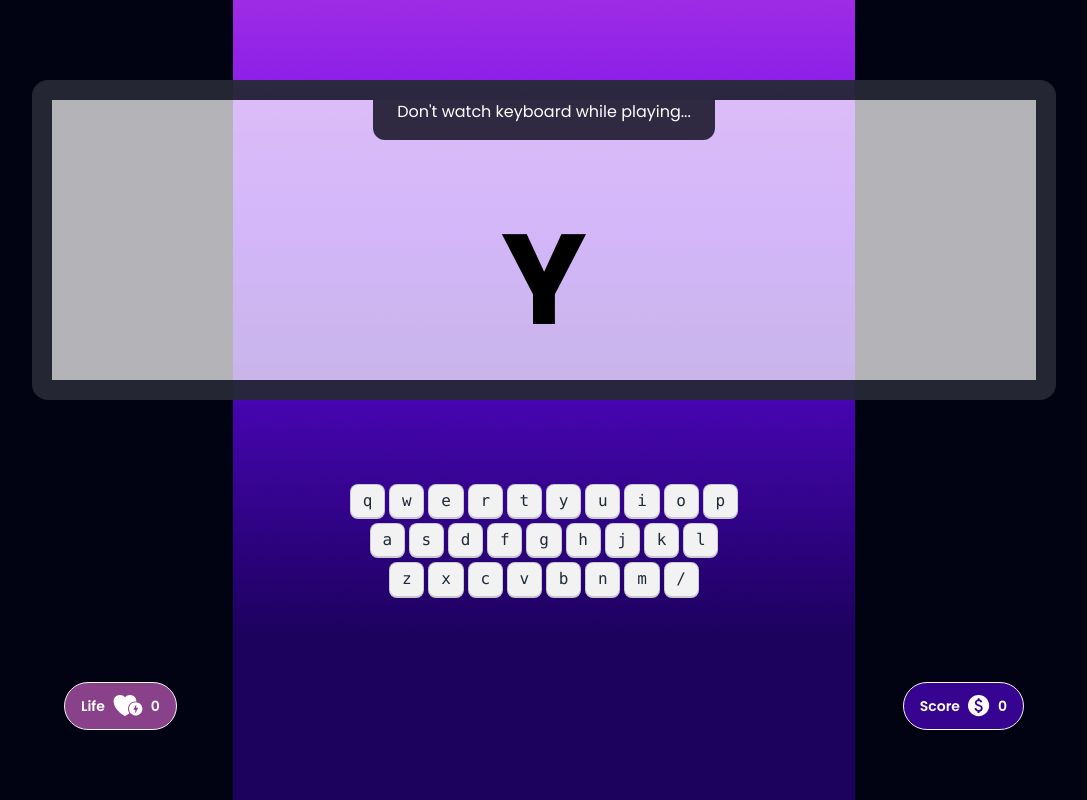
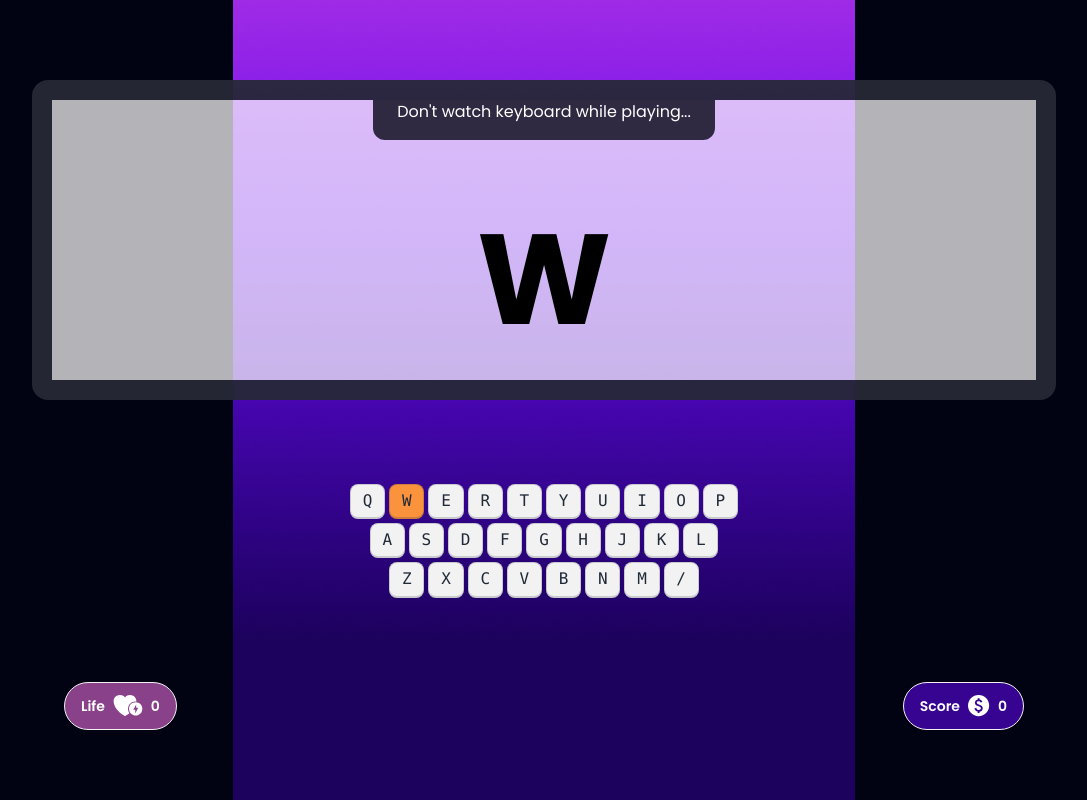
Before and after one commit to nazmul-nhb/alpha-clash-pro, a plain HTML site: page index.html in a window 1280 px wide. Both pictures are taken after a click on the button "Play Now". Shown: the whole page, without its empty margins (96-1183 px from the left). Drawn offline with nearby package versions, Linux system fonts and the light colour scheme.

Commit message:
created functions to generate random letter

```diff
--- a/index.html
+++ b/index.html
@@ -34,43 +34,43 @@
                         </p>
                     </div>
                     <div class="flex justify-center items-center h-full">
-                        <p class="text-black text-9xl font-bold">Y</p>
+                        <p id="current-letter" class="text-black text-9xl font-bold uppercase">Y</p>
                     </div>
                 </div>
                 <!-- keyboard start -->
-                <div>
+                <div class="uppercase">
                     <div class="flex justify-center gap-1 my-1 w-full">
-                        <kbd class="kbd">q</kbd>
-                        <kbd class="kbd">w</kbd>
-                        <kbd class="kbd">e</kbd>
-                        <kbd class="kbd">r</kbd>
-                        <kbd class="kbd">t</kbd>
-                        <kbd class="kbd">y</kbd>
-                        <kbd class="kbd">u</kbd>
-                        <kbd class="kbd">i</kbd>
-                        <kbd class="kbd">o</kbd>
-                        <kbd class="kbd">p</kbd>
+                        <kbd id="q" class="kbd">q</kbd>
+                        <kbd id="w" class="kbd">w</kbd>
+                        <kbd id="e" class="kbd">e</kbd>
+                        <kbd id="r" class="kbd">r</kbd>
+                        <kbd id="t" class="kbd">t</kbd>
+                        <kbd id="y" class="kbd">y</kbd>
+                        <kbd id="u" class="kbd">u</kbd>
+                        <kbd id="i" class="kbd">i</kbd>
+                        <kbd id="o" class="kbd">o</kbd>
+                        <kbd id="p" class="kbd">p</kbd>
                     </div>
                     <div class="flex justify-center gap-1 my-1 w-full">
-                        <kbd class="kbd">a</kbd>
-                        <kbd class="kbd">s</kbd>
-                        <kbd class="kbd">d</kbd>
-                        <kbd class="kbd">f</kbd>
-                        <kbd class="kbd">g</kbd>
-                        <kbd class="kbd">h</kbd>
-                        <kbd class="kbd">j</kbd>
-                        <kbd class="kbd">k</kbd>
-                        <kbd class="kbd">l</kbd>
+                        <kbd id="a" class="kbd">a</kbd>
+                        <kbd id="s" class="kbd">s</kbd>
+                        <kbd id="d" class="kbd">d</kbd>
+                        <kbd id="f" class="kbd">f</kbd>
+                        <kbd id="g" class="kbd">g</kbd>
+                        <kbd id="h" class="kbd">h</kbd>
+                        <kbd id="j" class="kbd">j</kbd>
+                        <kbd id="k" class="kbd">k</kbd>
+                        <kbd id="l" class="kbd">l</kbd>
                     </div>
                     <div class="flex justify-center gap-1 my-1 w-full">
-                        <kbd class="kbd">z</kbd>
-                        <kbd class="kbd">x</kbd>
-                        <kbd class="kbd">c</kbd>
-                        <kbd class="kbd">v</kbd>
-                        <kbd class="kbd">b</kbd>
-                        <kbd class="kbd">n</kbd>
-                        <kbd class="kbd">m</kbd>
-                        <kbd class="kbd">/</kbd>
+                        <kbd id="z" class="kbd">z</kbd>
+                        <kbd id="x" class="kbd">x</kbd>
+                        <kbd id="c" class="kbd">c</kbd>
+                        <kbd id="v" class="kbd">v</kbd>
+                        <kbd id="b" class="kbd">b</kbd>
+                        <kbd id="n" class="kbd">n</kbd>
+                        <kbd id="m" class="kbd">m</kbd>
+                        <kbd id="/" class="kbd">/</kbd>
                     </div>
                 </div>
                 <!-- keyboard end -->
@@ -100,6 +100,7 @@
             </div>
         </section>
     </main>
+    <script src="scripts/utility.js"></script>
     <script src="scripts/clash-script.js"></script>
 </body>
 
--- a/scripts/clash-script.js
+++ b/scripts/clash-script.js
@@ -7,17 +7,16 @@ function play(){
 }
  */
 
-// reusable function
-function hideElementByID(id) {
-    const element = document.getElementById(id);
-    element.classList.add('hidden');
+function continueGame() {
+    // 1. generate a random alphabet
+    const alphabet = getARandomLetter();
+    const currentAlphabet = document.getElementById('current-letter');
+    currentAlphabet.innerText = alphabet;
+    setBgColorById(alphabet);
 }
 
-function showElementByID(id) {
-    const element = document.getElementById(id);
-    element.classList.remove('hidden');
-}
-function play(){
+function play() {
     hideElementByID('home-screen');
     showElementByID('play-ground');
+    continueGame();
 }
--- /dev/null
+++ b/scripts/utility.js
@@ -0,0 +1,24 @@
+
+// reusable function
+function hideElementByID(id) {
+    const element = document.getElementById(id);
+    element.classList.add('hidden');
+}
+
+function showElementByID(id) {
+    const element = document.getElementById(id);
+    element.classList.remove('hidden');
+}
+
+function setBgColorById(id) {
+    const element = document.getElementById(id);
+    element.classList.add('bg-orange-400');
+}
+
+function getARandomLetter() {
+    const alphabetString = 'abcdefghijklmnopqrstuvwxyz';
+    const alphabets = alphabetString.split(''); //creating an alphabet array
+    const randomNumber = Math.round(Math.random() * 25);
+    const alphabet = alphabets[randomNumber];
+    return alphabet;
+}
```
